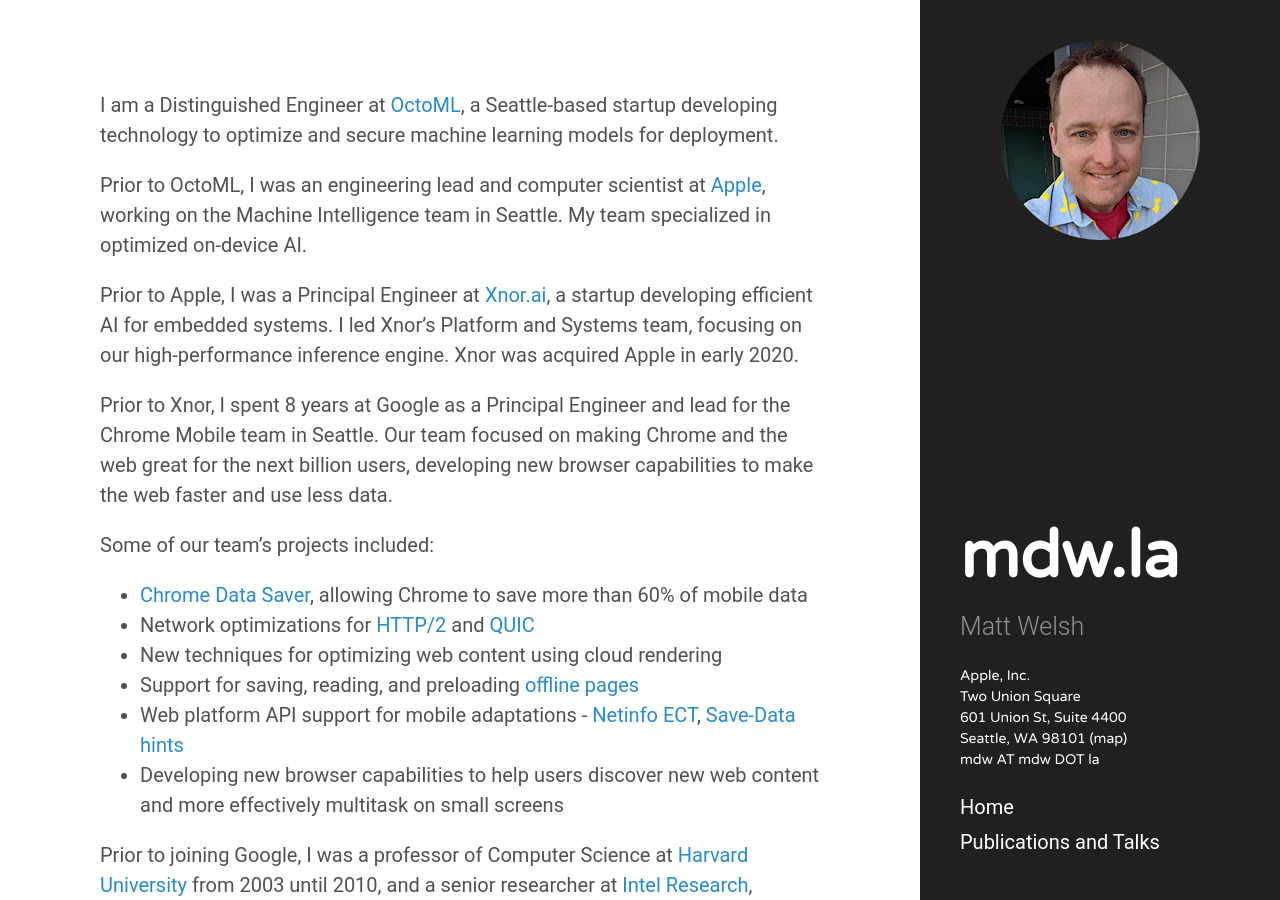
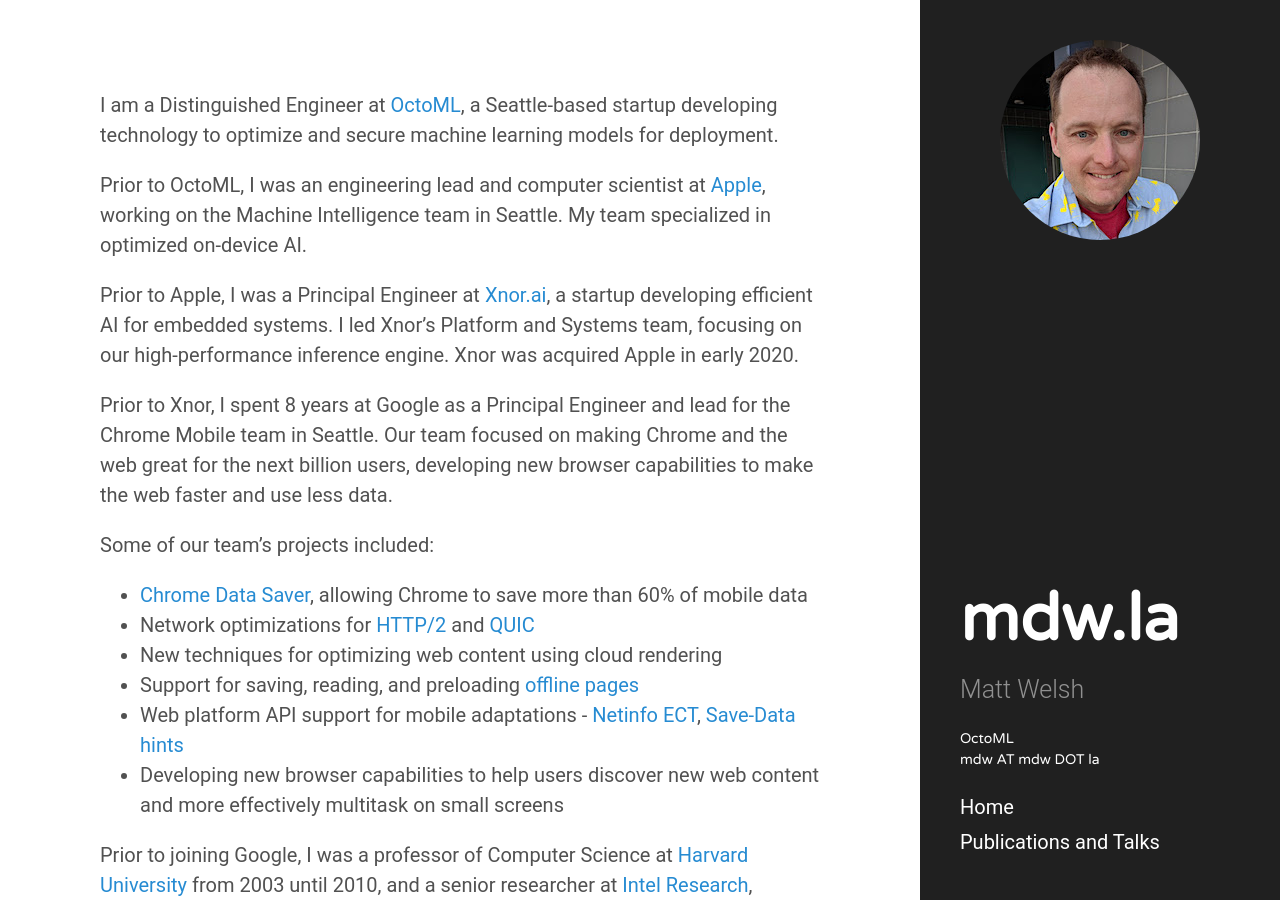
Before and after one commit to mdwelsh/mdwelsh.github.io, a Jekyll site: the page built from index.md, in a window 1280 px wide and 900 px high. Built offline with Jekyll 4.4.1, drawn with Linux system fonts in a browser that asks for light colours.

Commit message:
Update sidebar.html

```diff
--- a/_includes/sidebar.html
+++ b/_includes/sidebar.html
@@ -10,10 +10,7 @@
       </h1>
       <p class="lead">{{ site.description }}</p>
       <p class="sidebar-meta">
-      Apple, Inc.<br>
-      Two Union Square<br>
-      601 Union St, Suite 4400<br>
-      Seattle, WA 98101 (<a href="https://goo.gl/maps/dbR2vZJQXQw9d7yt6">map</a>)<br>
+      OctoML<br>
       mdw AT mdw DOT la<br>
       </p>
     </div>
```
